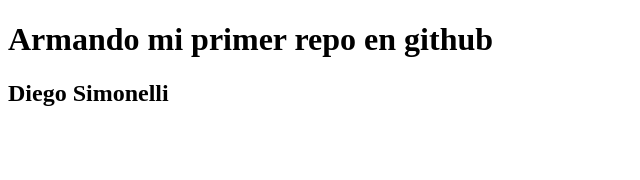
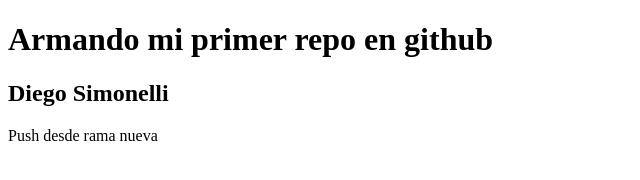
Before and after one commit to diegoarielsimonelli/git_en_clase, a plain HTML site: page index.html in a window 1280 px wide. Shown: the whole page, without its empty margins (0-640 px from the left). Drawn offline with Linux system fonts and the light colour scheme.

Commit message:
se agrego un p con un texto

```diff
--- a/index.html
+++ b/index.html
@@ -8,5 +8,6 @@
   <body>
     <h1>Armando mi primer repo en github</h1>
     <h2>Diego Simonelli</h2>
+    <p>Push desde rama nueva</p>
   </body>
 </html>
```
